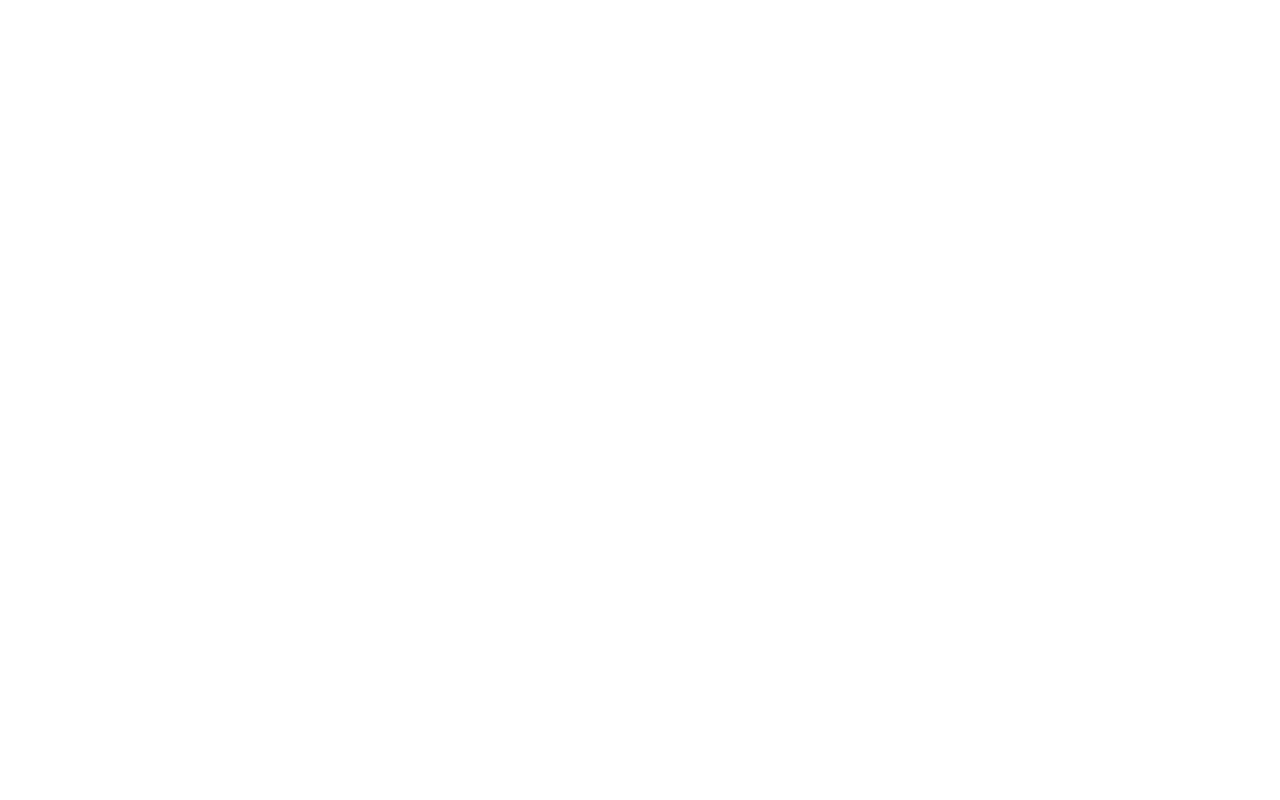
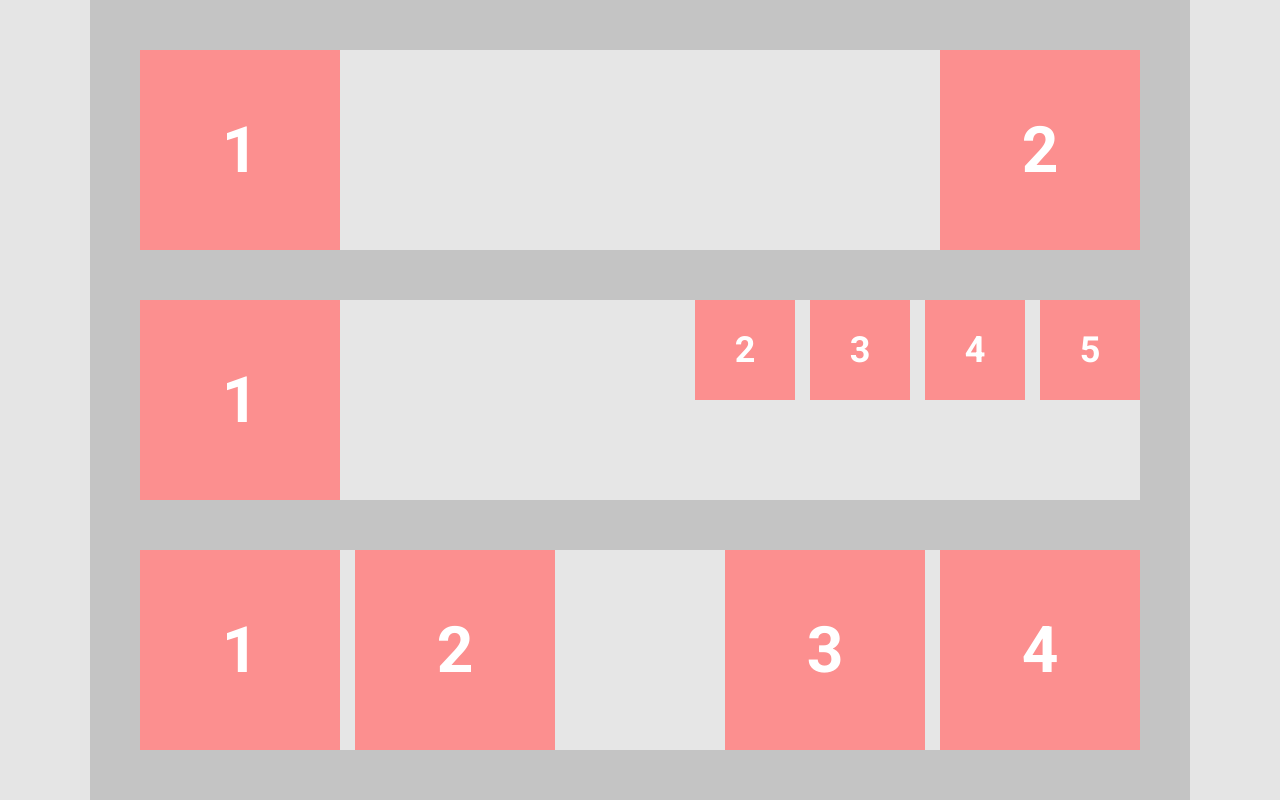
Before and after one commit to sotnykov/float, a plain HTML site: page index.html in a window 1280 px wide. Drawn offline with Linux system fonts and the light colour scheme.

Commit message:
using flex instead of float training

```diff
--- a/css/style.css
+++ b/css/style.css
@@ -0,0 +1,76 @@
+body {
+  background: #e5e5e5;
+  font-family: 'Roboto', sans-serif;
+}
+
+.container {
+  margin: 0 auto;
+  max-width: 1100px;
+}
+
+.float-rows {
+  background: #c4c4c4;
+}
+
+.clearfix {
+  overflow: hidden;
+}
+
+div[class^="row"] {
+  margin: 50px;
+  background: #e6e6e6;
+}
+
+.card {
+  display: flex;
+  align-items: center;
+  justify-content: center;
+  background: #fc8f8f;
+  color: #fff;
+}
+
+.row1 {
+  display: flex;
+  justify-content: space-between;
+}
+
+.row1 .card,
+.row3 .card {
+  width: 200px;
+  height: 200px;
+  font-size: 64px;
+  line-height: 75px;
+}
+
+.row2 {
+  display: flex;
+  justify-content: space-between;
+}
+
+.card-group {
+  display: flex;
+}
+
+.row2>.card:nth-child(1) {
+  width: 200px;
+  height: 200px;
+  font-size: 64px;
+  line-height: 75px;
+}
+
+.row2 .card-group .card {
+  width: 100px;
+  height: 100px;
+  margin-left: 15px;
+  font-size: 36px;
+  line-height: 42px;
+}
+
+.row3 {
+  display: flex;
+  justify-content: space-between;
+}
+
+.row3 .card-group .card:nth-child(1) {
+  margin-right: 15px;
+}
--- a/index.html
+++ b/index.html
@@ -1,12 +1,46 @@
 <!DOCTYPE html>
 <html lang="en">
+
 <head>
   <meta charset="UTF-8">
   <meta http-equiv="X-UA-Compatible" content="IE=edge">
   <meta name="viewport" content="width=device-width, initial-scale=1.0">
   <title>Float</title>
+  <link rel="stylesheet" href="css/reset.css" type="text/css">
+  <link rel="stylesheet" href="https://fonts.googleapis.com/css2?family=Roboto:wght@700&display=swap">
+  <link rel="stylesheet" href="css/style.css" type="text/css">
 </head>
+
 <body>
+  <section class="float">
+    <div class="container">
+      <div class="float-rows clearfix">
+        <div class="row1">
+          <div class="card">1</div>
+          <div class="card">2</div>
+        </div>
+        <div class="row2">
+          <div class="card">1</div>
+          <div class="card-group">
+            <div class="card">2</div>
+            <div class="card">3</div>
+            <div class="card">4</div>
+            <div class="card">5</div>
+          </div>
+        </div>
+        <div class="row3">
+          <div class="card-group">
+            <div class="card">1</div>
+            <div class="card">2</div>
+          </div>
+          <div class="card-group">
+            <div class="card">3</div>
+            <div class="card">4</div>
+          </div>
+        </div>
+      </div>
+    </div>
+  </section>
+</body>
 
-</body>
 </html>
```
